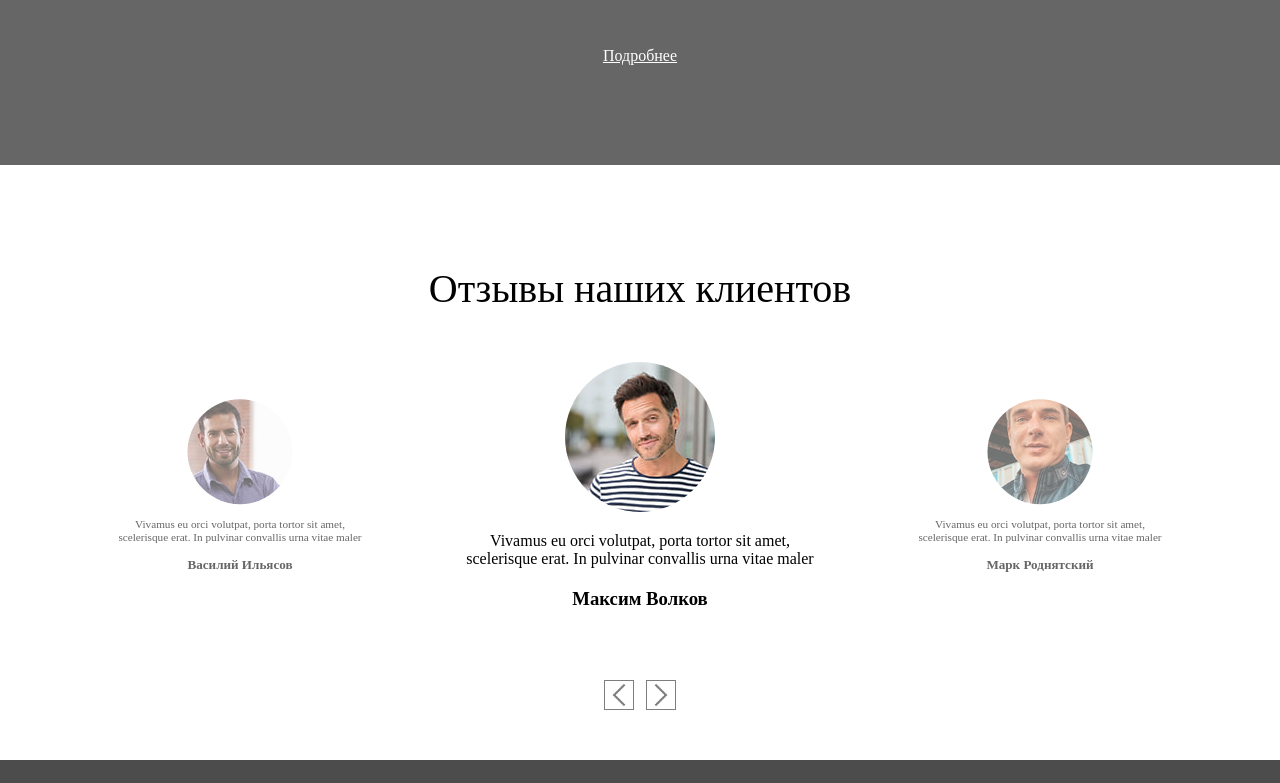
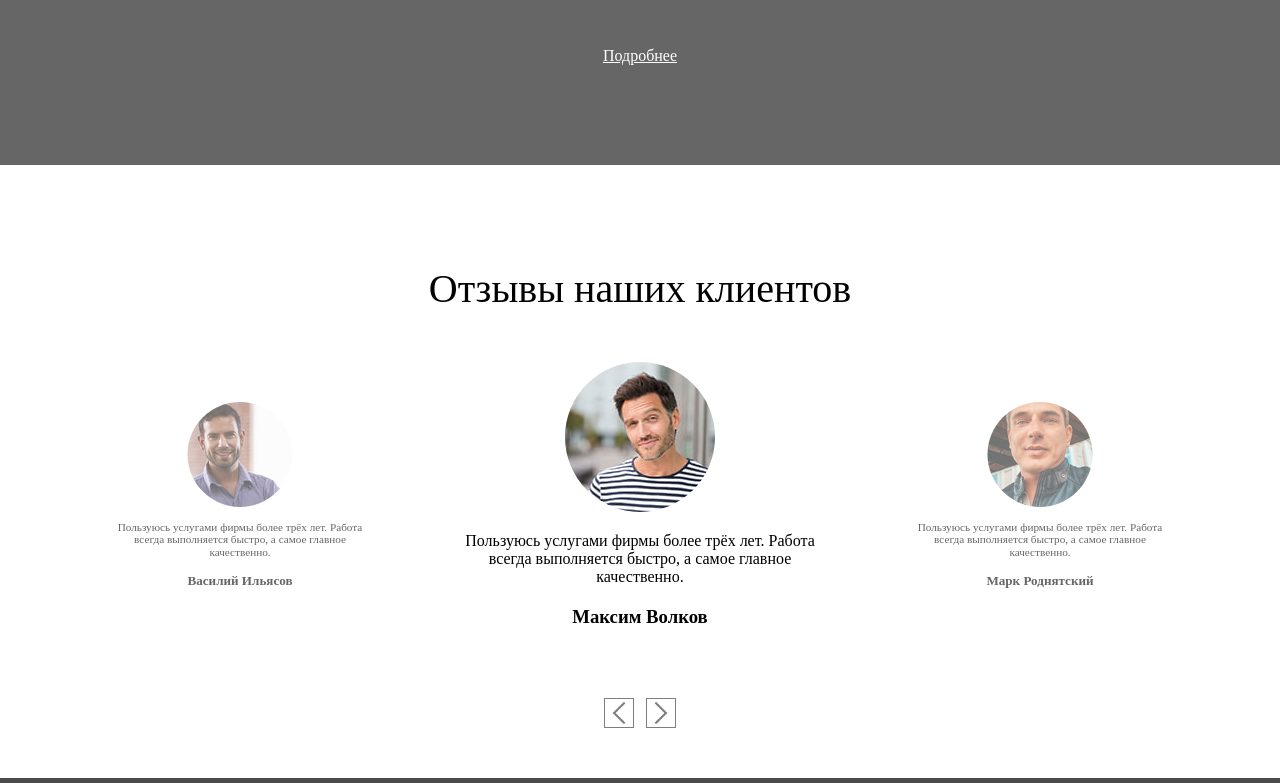
Before and after one commit to svyat1234/Nav, a website: page index.html in a window 1280 px wide. Shown: the part 2885-3668 px from the top of the page. Drawn offline with nearby package versions, Linux system fonts and the light colour scheme; a web font is replaced by a local one.

Commit message:
Поправил отзывы

```diff
--- a/index.html
+++ b/index.html
@@ -139,7 +139,7 @@
                 <div class="tasks__card wow animate__animated animate__fadeInUp" data-wow-delay="0.3s">
                     <div class="tasks__number"><span class="tasks__number__text">2</span></div>
                     <h2 class="tasks__card__title">Технологическая подготовка производства (ТПП)</h2>
-                    <span class="tasks__card__text">Проектирование оснастки и прочих средств технологического оснащения</span>
+                    <span class="tasks__card__text">Проектирование оснастки и прочих средств технологического оснащения.</span>
                 </div>
                 <!-- /.tasks__card -->
                 <div class="tasks__card wow animate__animated animate__fadeInUp" data-wow-delay="0.5s">
@@ -175,37 +175,37 @@
             <div class="reviews-slider wow animate__animated animate__fadeIn" data-wow-delay="0.1s">
                 <div class="reviews-slider__item">
                     <div class="reviews-slider__img__content"><img src="img/reviews/review1.jpg" alt="" class="reviews-slider__img"></div>
-                    <span class="reviews-slider__text">Vivamus eu orci volutpat, porta tortor sit amet, scelerisque erat. In pulvinar convallis urna vitae maler</span>
+                    <span class="reviews-slider__text">Пользуюсь услугами фирмы более трёх лет. Работа всегда выполняется быстро, а самое главное качественно.</span>
                     <h3 class="reviews-slider__name">Василий Ильясов</h3>
                 </div>
                 <!-- /.reviews-slider__item -->
                 <div class="reviews-slider__item">
                     <div class="reviews-slider__img__content"><img src="img/reviews/review2.jpg" alt="" class="reviews-slider__img"></div>
-                    <span class="reviews-slider__text">Vivamus eu orci volutpat, porta tortor sit amet, scelerisque erat. In pulvinar convallis urna vitae maler</span>
+                    <span class="reviews-slider__text">Пользуюсь услугами фирмы более трёх лет. Работа всегда выполняется быстро, а самое главное качественно.</span>
                     <h3 class="reviews-slider__name">Максим Волков</h3>
                 </div>
                 <!-- /.reviews-slider__item -->
                 <div class="reviews-slider__item">
                     <div class="reviews-slider__img__content"><img src="img/reviews/review3.jpg" alt="" class="reviews-slider__img"></div>
-                    <span class="reviews-slider__text">Vivamus eu orci volutpat, porta tortor sit amet, scelerisque erat. In pulvinar convallis urna vitae maler</span>
+                    <span class="reviews-slider__text">Пользуюсь услугами фирмы более трёх лет. Работа всегда выполняется быстро, а самое главное качественно.</span>
                     <h3 class="reviews-slider__name">Марк Роднятский</h3>
                 </div>
                 <!-- /.reviews-slider__item -->
                 <div class="reviews-slider__item">
                     <div class="reviews-slider__img__content"><img src="img/reviews/review4.jpg" alt="" class="reviews-slider__img"></div>
-                    <span class="reviews-slider__text">Vivamus eu orci volutpat, porta tortor sit amet, scelerisque erat. In pulvinar convallis urna vitae maler</span>
+                    <span class="reviews-slider__text">Пользуюсь услугами фирмы более трёх лет. Работа всегда выполняется быстро, а самое главное качественно.</span>
                     <h3 class="reviews-slider__name">Софья Снегирёва</h3>
                 </div>
                 <!-- /.reviews-slider__item -->
                 <div class="reviews-slider__item">
                     <div class="reviews-slider__img__content"><img src="img/reviews/review5.jpg" alt="" class="reviews-slider__img"></div>
-                    <span class="reviews-slider__text">Vivamus eu orci volutpat, porta tortor sit amet, scelerisque erat. In pulvinar convallis urna vitae maler</span>
+                    <span class="reviews-slider__text">Пользуюсь услугами фирмы более трёх лет. Работа всегда выполняется быстро, а самое главное качественно.</span>
                     <h3 class="reviews-slider__name">Сергей Антонов</h3>
                 </div>
                 <!-- /.reviews-slider__item -->
                 <div class="reviews-slider__item">
                     <div class="reviews-slider__img__content"><img src="img/reviews/review6.jpg" alt="" class="reviews-slider__img"></div>
-                    <span class="reviews-slider__text">Vivamus eu orci volutpat, porta tortor sit amet, scelerisque erat. In pulvinar convallis urna vitae maler</span>
+                    <span class="reviews-slider__text">Пользуюсь услугами фирмы более трёх лет. Работа всегда выполняется быстро, а самое главное качественно.</span>
                     <h3 class="reviews-slider__name">Надежда Васильева</h3>
                 </div>
                 <!-- /.reviews-slider__item -->
```
